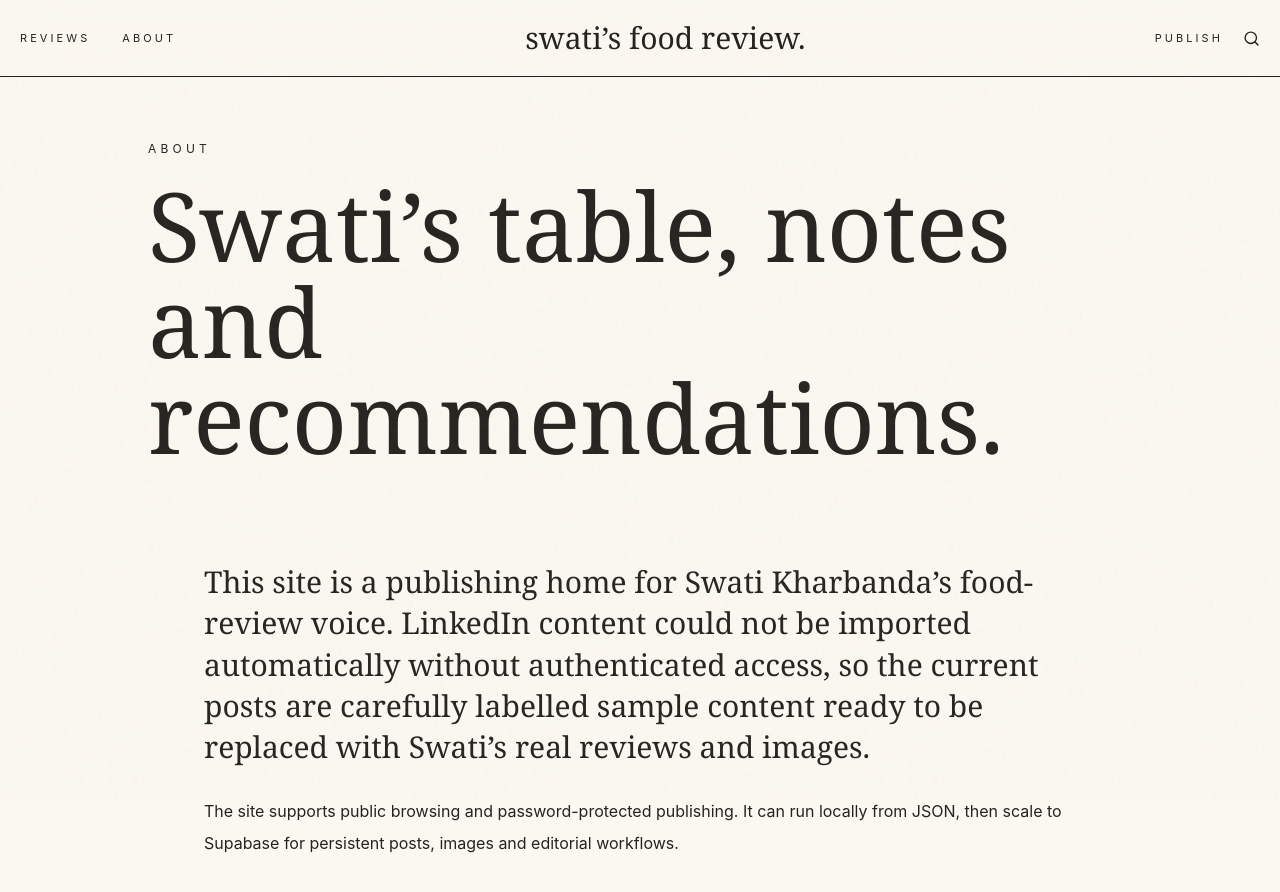
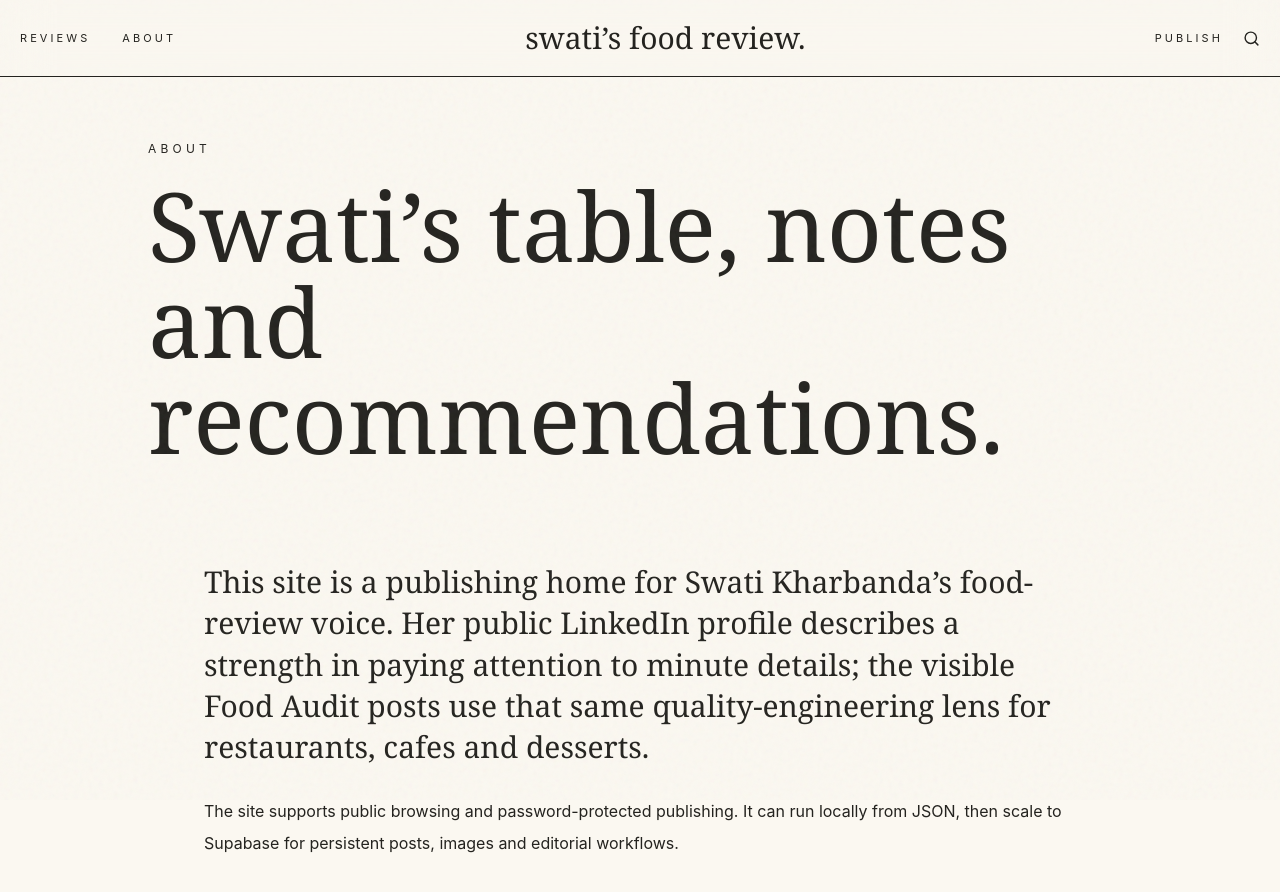
Before and after one commit to balrajOla/swatis-food-review, a Next.js app: page /about in a window 1280 px wide. Shown: the top 892 px of the page. Built offline with nearby package versions, Linux system fonts and the light colour scheme.

Commit message:
Add Swati Food Audit starter content

```diff
--- a/app/about/page.tsx
+++ b/app/about/page.tsx
@@ -1 +1 @@
-export default function About(){ return <main className="mx-auto max-w-5xl px-5 py-16"><p className="text-xs uppercase tracking-[.35em] text-clay">About</p><h1 className="mt-5 font-serif text-6xl leading-none md:text-8xl">Swati’s table, notes and recommendations.</h1><div className="mt-10 rounded-[2.5rem] bg-blush p-8 md:p-14"><p className="font-serif text-3xl leading-snug text-ink/78">This site is a publishing home for Swati Kharbanda’s food-review voice. LinkedIn content could not be imported automatically without authenticated access, so the current posts are carefully labelled sample content ready to be replaced with Swati’s real reviews and images.</p><p className="mt-7 leading-8 text-ink/62">The site supports public browsing and password-protected publishing. It can run locally from JSON, then scale to Supabase for persistent posts, images and editorial workflows.</p></div></main> }
+export default function About(){ return <main className="mx-auto max-w-5xl px-5 py-16"><p className="text-xs uppercase tracking-[.35em] text-clay">About</p><h1 className="mt-5 font-serif text-6xl leading-none md:text-8xl">Swati’s table, notes and recommendations.</h1><div className="mt-10 rounded-[2.5rem] bg-blush p-8 md:p-14"><p className="font-serif text-3xl leading-snug text-ink/78">This site is a publishing home for Swati Kharbanda’s food-review voice. Her public LinkedIn profile describes a strength in paying attention to minute details; the visible Food Audit posts use that same quality-engineering lens for restaurants, cafes and desserts.</p><p className="mt-7 leading-8 text-ink/62">The site supports public browsing and password-protected publishing. It can run locally from JSON, then scale to Supabase for persistent posts, images and editorial workflows.</p></div></main> }
--- a/data/reviews.json
+++ b/data/reviews.json
@@ -1,56 +1,44 @@
 [
   {
-    "id": "sample-1",
-    "slug": "sunday-thali-notes",
-    "title": "Sunday thali notes",
-    "dek": "A warm vegetarian thali review focused on balance, service and the little details that make a meal memorable.",
-    "venue": "House of Spice",
-    "location": "London",
-    "rating": 4.7,
-    "category": "Indian",
-    "date": "2026-05-01",
-    "image": "https://images.unsplash.com/photo-1585937421612-70a008356fbe?auto=format&fit=crop&w=1400&q=80",
-    "tags": [
-      "vegetarian",
-      "thali",
-      "comfort"
-    ],
-    "body": "Swati looks for food that feels generous without being heavy. This thali had the right rhythm: bright chutneys, soft breads, fragrant dal and a dessert that ended the meal gently rather than loudly. The strongest point was balance \u2014 spice, texture and service all worked together."
+    "id": "linkedin-food-audit-3",
+    "slug": "daisys-in-the-park-pinner-food-audit",
+    "title": "The Food Audit #3: Daisy’s in the Park, Pinner",
+    "dek": "Swati brings her Food Audit lens back to Pinner after a Cambridge Italian precision review — focused on process, service flow and the small details that shape a meal.",
+    "venue": "Daisy’s in the Park",
+    "location": "Pinner",
+    "rating": 4.6,
+    "category": "Cafe Review",
+    "date": "2026-05-08",
+    "image": "https://images.unsplash.com/photo-1554118811-1e0d58224f24?auto=format&fit=crop&w=1400&q=80",
+    "tags": ["the-food-audit", "pinner", "service", "cafe"],
+    "body": "Based on Swati’s public LinkedIn activity, this review belongs to her Food Audit series and brings the audit back to Pinner. The site is structured so Swati can replace this holding copy with her full approved LinkedIn post text and original images. The editorial angle is quality-focused: atmosphere, service flow, food consistency, presentation and whether the experience earns a return visit."
   },
   {
-    "id": "sample-2",
-    "slug": "brunch-with-a-view",
-    "title": "Brunch with a view",
-    "dek": "A bright cafe visit with good coffee, thoughtful plating and a few notes on value.",
-    "venue": "The Garden Table",
-    "location": "Hertfordshire",
-    "rating": 4.4,
-    "category": "Cafe",
-    "date": "2026-04-21",
-    "image": "https://images.unsplash.com/photo-1493770348161-369560ae357d?auto=format&fit=crop&w=1400&q=80",
-    "tags": [
-      "brunch",
-      "coffee",
-      "family"
-    ],
-    "body": "The best brunch places understand pacing. The Garden Table gets the atmosphere right first: soft light, calm service and plates that arrive looking cared for. The coffee was excellent, the toast was crisp, and the only miss was a slightly long wait at peak time."
+    "id": "linkedin-food-audit-2",
+    "slug": "dulcis-gelato-pasticcini-cambridge-food-audit",
+    "title": "The Food Audit #2: Dulcis Gelato & Pasticcini, Cambridge",
+    "dek": "A masterclass in Italian precision: gelato, pasticcini and the systems behind a polished customer experience.",
+    "venue": "Dulcis Gelato & Pasticcini",
+    "location": "Cambridge",
+    "rating": 4.8,
+    "category": "Dessert Review",
+    "date": "2026-05-02",
+    "image": "https://images.unsplash.com/photo-1567206563064-6f60f40a2b57?auto=format&fit=crop&w=1400&q=80",
+    "tags": ["the-food-audit", "cambridge", "gelato", "italian"],
+    "body": "Swati’s public LinkedIn preview describes this as a move from a weekend wind-down to a masterclass in Italian precision. This page is ready for the full review: what worked, what could improve, how the queue/service experience felt, and whether the product quality matched the presentation."
   },
   {
-    "id": "sample-3",
-    "slug": "street-food-favourite",
-    "title": "Street food favourite",
-    "dek": "Bold flavours, quick service and a stall worth returning to.",
-    "venue": "Market Masala",
-    "location": "London",
-    "rating": 4.8,
-    "category": "Street Food",
-    "date": "2026-04-10",
-    "image": "https://images.unsplash.com/photo-1601050690597-df0568f70950?auto=format&fit=crop&w=1400&q=80",
-    "tags": [
-      "street-food",
-      "spice",
-      "quick-bite"
-    ],
-    "body": "This was the kind of street food that makes a short lunch feel like a discovery. The chaat was layered, crunchy and bright; the team moved fast without making the experience feel rushed. Great value and full of personality."
+    "id": "linkedin-food-audit-1",
+    "slug": "the-moon-harrow-food-audit",
+    "title": "The Food Audit #1: The Moon, Harrow",
+    "dek": "The first official Food Audit review, putting the menu and experience at The Moon in Harrow under Swati’s detail-focused lens.",
+    "venue": "The Moon",
+    "location": "Harrow",
+    "rating": 4.3,
+    "category": "Restaurant Review",
+    "date": "2026-04-25",
+    "image": "https://images.unsplash.com/photo-1517248135467-4c7edcad34c4?auto=format&fit=crop&w=1400&q=80",
+    "tags": ["the-food-audit", "harrow", "restaurant", "menu"],
+    "body": "This is the first item visible in Swati’s public Food Audit activity. The website treats it as the start of a repeatable review format: food, service, presentation, value and process. Full LinkedIn copy and original images can be imported once Swati provides access or exports the content."
   }
 ]
```
